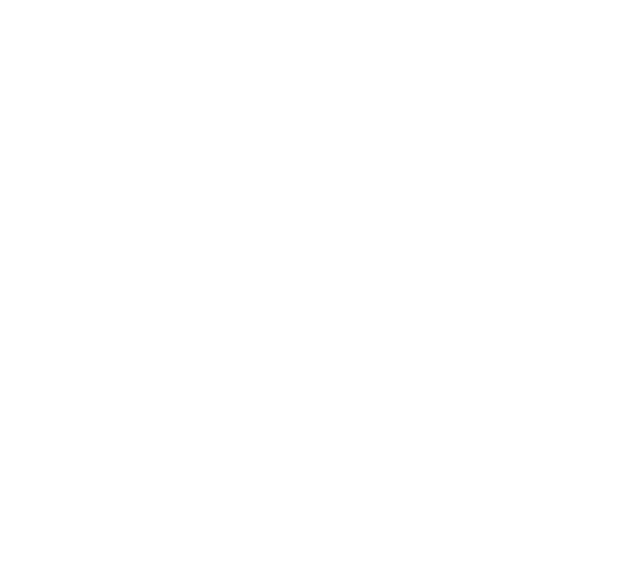
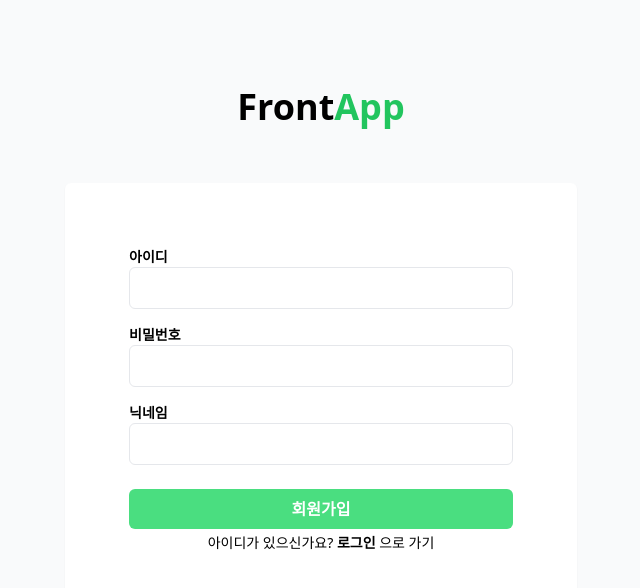
Before and after one commit to JayoonKoo/DoDoItWebFront, a React (Create React App) app: page /auth/signup in a window 1280 px wide. Before the commit this address had no page. Shown: the top 588 px of the page, without its empty margins (319-959 px from the left). Built offline with nearby package versions, Linux system fonts and the light colour scheme.

Commit message:
feat: router 정리

```diff
--- a/src/App.tsx
+++ b/src/App.tsx
@@ -1,15 +1,8 @@
-import React from 'react';
-import SignupPage from './pages/SignupPage';
-import { BrowserRouter, Routes, Route } from 'react-router-dom';
+import { RouterProvider } from 'react-router-dom';
+import router from './Router';
 
 function App() {
-  return (
-    <BrowserRouter>
-      <Routes>
-        <Route path="/" element={<SignupPage />}></Route>
-      </Routes>
-    </BrowserRouter>
-  );
+  return <RouterProvider router={router} />;
 }
 
 export default App;
--- /dev/null
+++ b/src/Router.tsx
@@ -0,0 +1,18 @@
+import { createBrowserRouter } from 'react-router-dom';
+import AuthLayout from './pages/auth/AuthLayout';
+import SignupPage from './pages/auth/SignupPage';
+
+const router = createBrowserRouter([
+  {
+    path: '/auth',
+    element: <AuthLayout />,
+    children: [
+      {
+        path: 'signup',
+        element: <SignupPage />,
+      },
+    ],
+  },
+]);
+
+export default router;
--- a/src/components/organisms/SignupForm.tsx
+++ b/src/components/organisms/SignupForm.tsx
@@ -15,7 +15,7 @@
 
       <div className="mt-2">
         <Button text="회원가입" />
-        <LinkButton to="/">
+        <LinkButton to="../login">
           아이디가 있으신가요? <Bold>로그인</Bold> 으로 가기
         </LinkButton>
       </div>
--- a/src/pages/SignupPage.tsx
+++ /dev/null
@@ -1,21 +0,0 @@
-import React from 'react';
-import Logo from '../components/atom/Logo';
-import SignupForm from '../components/organisms/SignupForm';
-import Layout1 from '../components/template/Layout1';
-
-const SignupPage = () => {
-  return (
-    <Layout1>
-      <Layout1.CenterCard>
-        <Layout1.Title>
-          <div className="absolute left-1/2 -translate-x-1/2 -top-24">
-            <Logo />
-          </div>
-        </Layout1.Title>
-        <SignupForm />
-      </Layout1.CenterCard>
-    </Layout1>
-  );
-};
-
-export default SignupPage;
--- /dev/null
+++ b/src/pages/auth/AuthLayout.tsx
@@ -0,0 +1,15 @@
+import React from 'react';
+import Layout1 from '../../components/template/Layout1';
+import { Outlet } from 'react-router-dom';
+
+const AuthLayout = () => {
+  return (
+    <Layout1>
+      <Layout1.CenterCard>
+        <Outlet />
+      </Layout1.CenterCard>
+    </Layout1>
+  );
+};
+
+export default AuthLayout;
--- /dev/null
+++ b/src/pages/auth/SignupPage.tsx
@@ -0,0 +1,17 @@
+import React from 'react';
+import Logo from '../../components/atom/Logo';
+import SignupForm from '../../components/organisms/SignupForm';
+import Layout1 from '../../components/template/Layout1';
+
+const SignupPage = () => {
+  return (
+    <>
+      <Layout1.Title>
+        <Logo />
+      </Layout1.Title>
+      <SignupForm />
+    </>
+  );
+};
+
+export default SignupPage;
```
